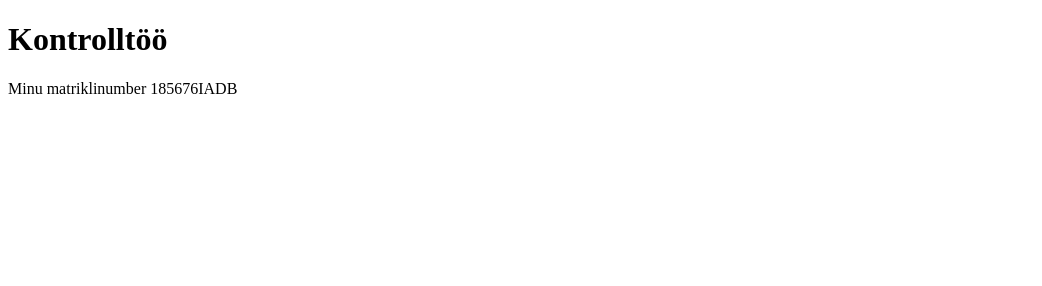
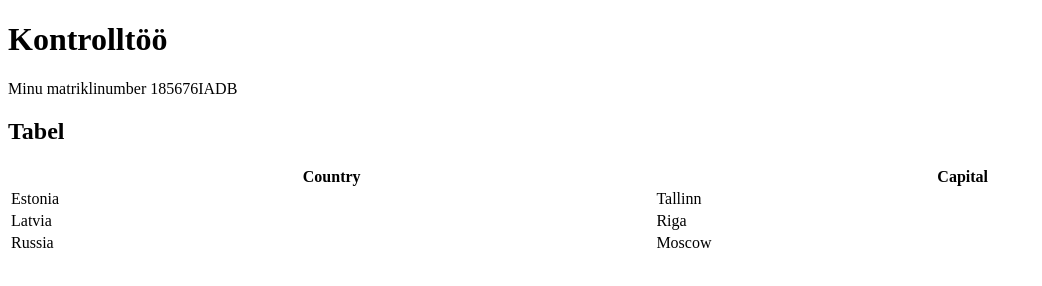
Before and after one commit to Rasmus10/Rasmus10.github.io, a plain HTML site: page index.html in a window 1280 px wide. Shown: the whole page, without its empty margins (0-1042 px from the left). Drawn offline with Linux system fonts and the light colour scheme.

Commit message:
Update index.html

```diff
--- a/index.html
+++ b/index.html
@@ -7,5 +7,24 @@
 <body>
 <h1>Kontrolltöö</h1>
   <p>Minu matriklinumber 185676IADB</p>
+<h2>Tabel</h2>
+<table style="width:100%">
+    <tr>
+      <th>Country</th>
+      <th>Capital</th>
+  </tr>
+  <tr>
+    <td>Estonia</td>
+    <td>Tallinn</td>
+  </tr>
+  <tr>
+    <td>Latvia</td>
+    <td>Riga</td>
+  </tr>
+   <tr>
+    <td>Russia</td>
+    <td>Moscow</td>
+  </tr>
+</table>
 </body>
 </html>
```
